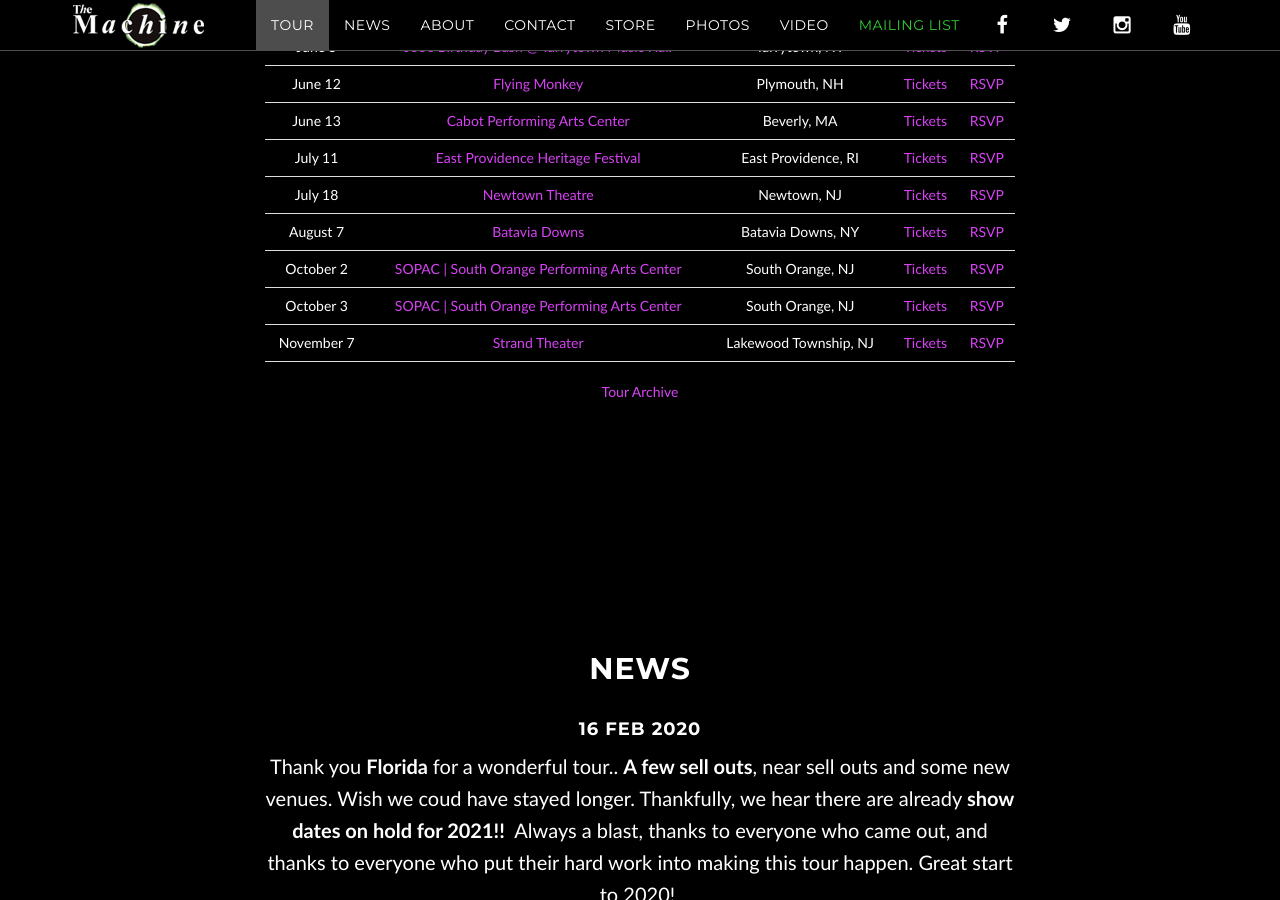
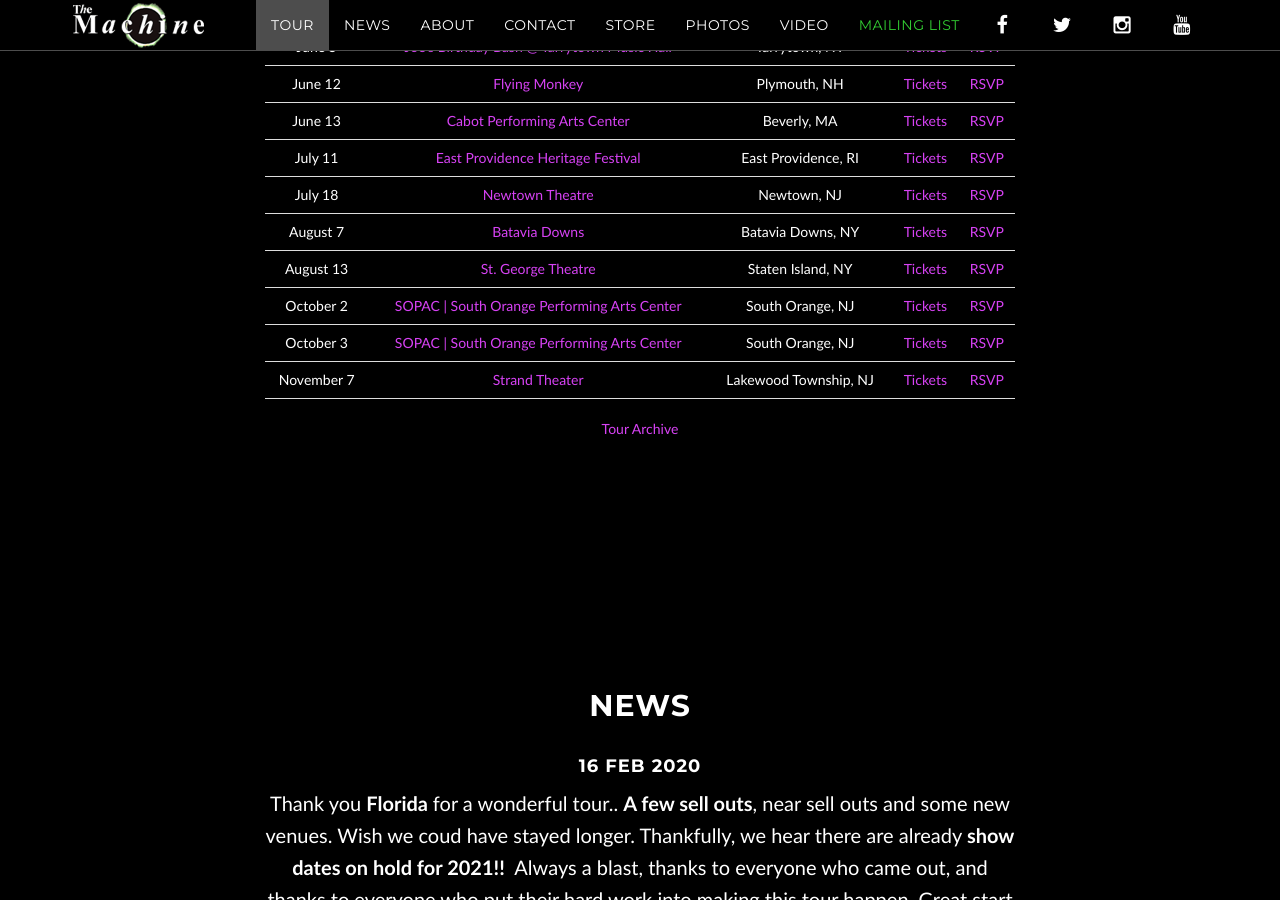
Before and after one commit to machineweb/machineweb.github.io, a Jekyll site: the page built from index.html, in a window 1280 px wide and 900 px high, scrolled down 1027 px. Built offline with Jekyll 4.4.1, drawn with Linux system fonts in a browser that asks for light colours; comment, search, counter and statistics services are not loaded.

Commit message:
New tour item

```diff
--- a/_data/tour.yml
+++ b/_data/tour.yml
@@ -4203,3 +4203,11 @@
     tickets-url: "https://www.showclix.com/event/the-machine0867"
     rsvp-url: "https://www.facebook.com/events/1358957720973384/"
     order: "1595048400000"
+
+  - date: "August 13 2020"
+    venue: "St. George Theatre"
+    venue-url: "https://stgeorgetheatre.com/"
+    location: "Staten Island, NY"
+    tickets-url: "https://www.ticketmaster.com/St-George-Theatre-tickets-Staten-Island/venue/1027"
+    rsvp-url: "https://www.facebook.com/events/1389030457916624/"
+    order: "1597294800000"
```
